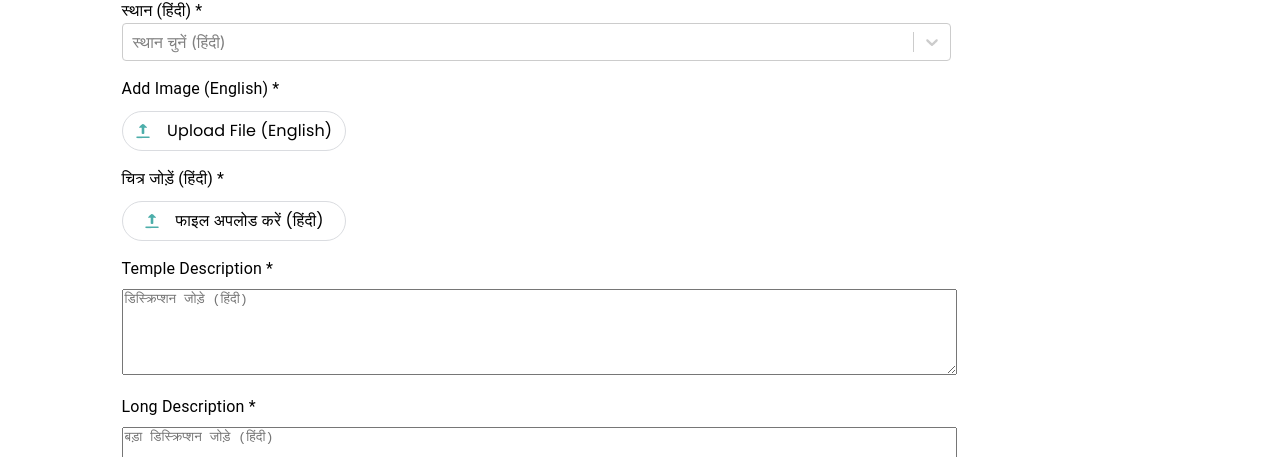
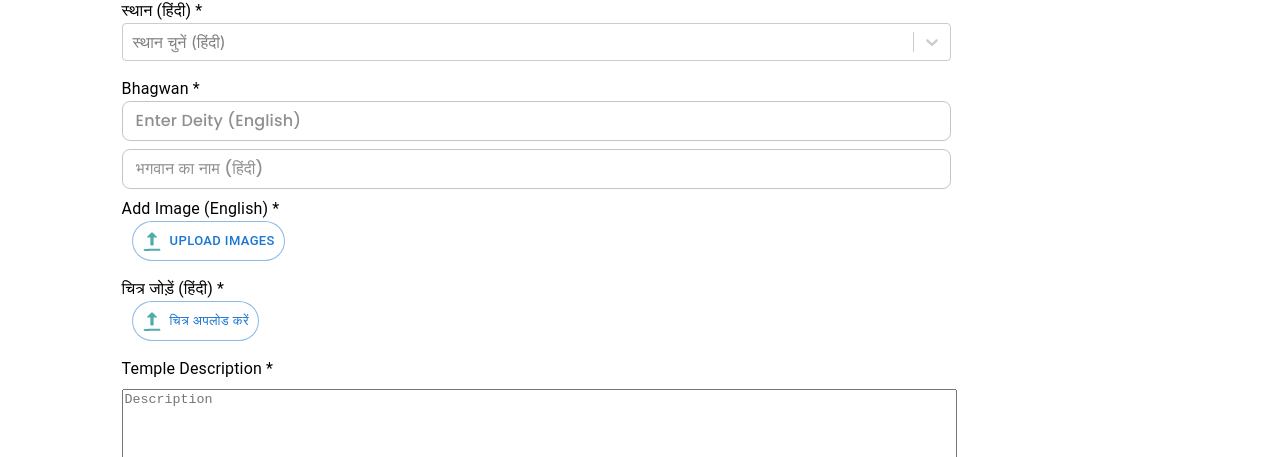
Before and after one commit to manishsharma32/DevYogam_Client, a React (Create React App) app: page /mandir/create in a window 1280 px wide. Shown: the part 343-800 px from the top of the page. Built offline with nearby package versions, Linux system fonts and the light colour scheme; no server answers; a web font is replaced by a local one.

Commit message:
integrate create temple api

```diff
--- a/src/pages/mandir/AddTemple.js
+++ b/src/pages/mandir/AddTemple.js
@@ -12,6 +12,10 @@ import * as Yup from "yup";
 import { CreatePoojaAPI } from "../../services/CreatePoojaAPI";
 import UploadIcon from "../../assests/upload-icon.svg";
 import CloseIcon from "@mui/icons-material/Close";
+import { CreateTempleAPI } from "../../services/CreateTempleAPI";
+const MAX_LOGOS = 5;
+const MAX_SIZE = 5 * 1024 * 1024;
+const SUPPORTED_FORMATS = ["image/jpg", "image/jpeg", "image/png", "image/gif"];
 
 // Validation Schema
 const validationSchema = Yup.object().shape({
@@ -80,7 +84,14 @@ const initialValues = {
   },
   benefit: [{ title: "", titleHi: "", description: "", descriptionHi: "" }],
   faq: [{ question: "", questionHi: "", answer: "", answerHi: "" }],
+  logoImages: [],          // Add this
+  logoImagesHi: [],        // Add this
+  newLogoImages: [],       // Also referenced in upload function
+  newLogoImagesHi: [],     // Also referenced in upload function
+  removedLogoImageIds: [], // Also referenced in remove function
+  removedLogoImageIdsHi: []// Also referenced in remove function
 };
+
 
 export default function AddTemple({ open, handleClose }) {
   const [poojaData, setPoojaData] = useState(initialValues);
@@ -119,10 +130,83 @@ export default function AddTemple({ open, handleClose }) {
     callback(filtered);
   };
 
+  const handleLogoImagesUpload = (event, values, setFieldValue) => {
+    const files = Array.from(event.target.files);
+    const combined = [...(values.logoImages || []), ...files].slice(
+      0,
+      MAX_LOGOS
+    );
+    setFieldValue("logoImages", combined);
+    setFieldValue(
+      "newLogoImages",
+      [...(values.newLogoImages || []), ...files].slice(0, MAX_LOGOS)
+    );
+  };
+  const removeLogoImage = (index, values, setFieldValue) => {
+    const updated = [...values.logoImages];
+    const removedFile = updated[index];
+    if (removedFile && removedFile._id) {
+      setFieldValue("removedLogoImageIds", [
+        ...(values.removedLogoImageIds || []),
+        removedFile._id,
+      ]);
+    } else {
+      setFieldValue(
+        "newLogoImages",
+        (values.newLogoImages || []).filter((file) => file !== removedFile)
+      );
+    }
+
+    updated.splice(index, 1);
+    setFieldValue("logoImages", updated);
+  };
+  const handleLogoImagesUploadHi = (event, values, setFieldValue) => {
+    const files = Array.from(event.target.files);
+    const combined = [...(values.logoImagesHi || []), ...files].slice(
+      0,
+      MAX_LOGOS
+    );
+    setFieldValue("logoImagesHi", combined);
+    setFieldValue(
+      "newLogoImagesHi",
+      [...(values.newLogoImagesHi || []), ...files].slice(0, MAX_LOGOS)
+    );
+  };
+  const removeLogoImageHi = (index, values, setFieldValue) => {
+    const updated = [...values.logoImagesHi];
+    const removedFile = updated[index];
+    if (removedFile && removedFile._id) {
+      setFieldValue("removedLogoImageIdsHi", [
+        ...(values.removedLogoImageIdsHi || []),
+        removedFile._id,
+      ]);
+    } else {
+      setFieldValue(
+        "newLogoImagesHi",
+        (values.newLogoImagesHi || []).filter((file) => file !== removedFile)
+      );
+    }
+
+    updated.splice(index, 1);
+    setFieldValue("logoImagesHi", updated);
+  };
   const handleSubmit = async (val) => {
-    const res = await CreatePoojaAPI(val);
+    const formData = new FormData();
+    Object.keys(val).forEach((key) => {
+      if (key === "logoImages") {
+        val.logoImages.forEach((file) => {
+          formData.append("logoImages", file);
+        });
+      } else if (key === "logoImagesHi") {
+        val.logoImages.forEach((file) => {
+          formData.append("logoImagesHi", file);
+        });
+      } else if (val[key] !== null && val[key] !== undefined) {
+        formData.append(key, val[key]);
+      }
+    });
+    await CreateTempleAPI(val);
   };
-
   return (
     <GlobalCssStyles>
       <Box style={{ width: "90%", margin: "auto", marginTop: "2%   " }}>
@@ -249,7 +333,39 @@ export default function AddTemple({ open, handleClose }) {
                         </Typography>
                       )}
                     </Grid>
-
+                    <Grid item xs={12} sm={12} sx={{ mb: 1 }}>
+                      <Typography className="policy-form-label policy-text-field-label">
+                        Bhagwan <span className="required-icon">*</span>
+                      </Typography>
+                      <Stack spacing={1}>
+                        <CustomTextField
+                          id="bhagwan"
+                          name="bhagwan"
+                          value={values.bhagwan}
+                          autoComplete="off"
+                          onChange={handleChange}
+                          onBlur={handleBlur}
+                          placeholder="Enter Deity (English)"
+                          fullWidth
+                          size="small"
+                          error={touched.bhagwan && Boolean(errors.bhagwan)}
+                          helperText={touched.bhagwan && errors.bhagwan}
+                        />
+                        <CustomTextField
+                          id="bhagwanHi"
+                          name="bhagwanHi"
+                          value={values.bhagwanHi}
+                          autoComplete="off"
+                          onChange={handleChange}
+                          onBlur={handleBlur}
+                          placeholder="भगवान का नाम (हिंदी)"
+                          fullWidth
+                          size="small"
+                          error={touched.bhagwanHi && Boolean(errors.bhagwanHi)}
+                          helperText={touched.bhagwanHi && errors.bhagwanHi}
+                        />
+                      </Stack>
+                    </Grid>
                     {/* File upload (English) */}
                     <Grid item xs={12} sm={12} sx={{ mb: 2 }}>
                       <Typography className="policy-form-label policy-text-field-label">
@@ -258,70 +374,81 @@ export default function AddTemple({ open, handleClose }) {
                       </Typography>
                       <input
                         type="file"
-                        id="file-upload-english"
+                         id="logo-images-upload"
                         style={{ display: "none" }}
                         accept="image/*"
                         onChange={(e) => {
-                          if (e.target.files && e.target.files[0]) {
-                            setFieldValue("file", e.target.files[0]);
-                          }
+                         handleLogoImagesUpload(e,values,setFieldValue)
                         }}
                       />
-                      {values.file ? (
                      <Box
                         sx={{
                           display: "flex",
+                          flexDirection: "row",
                           alignItems: "center",
-                            gap: "1rem",
+                          flexWrap: "wrap",
+                          gap: "0.7rem",
                         }}
                       >
-                          <Typography className="evidence-details-text">
-                            {values.file.name}
+                        {values?.logoImages &&
+                          values?.logoImages?.map((file, idx) => (
+                            <Box
+                              key={idx}
+                              sx={{
+                                display: "flex",
+                                alignItems: "center",
+                                background: "#f3f2f1",
+                                padding: "4px 10px",
+                                borderRadius: 12,
+                                mb: 0.5,
+                              }}
+                            >
+                              <Typography sx={{ fontFamily: "Poppins" }}>
+                                {file.name}
                               </Typography>
-                          <CloseIcon
-                            style={{ cursor: "pointer" }}
-                            fontSize="small"
-                            onClick={() => {
-                              setFieldValue("file", null);
+                              <IconButton
+                                size="small"
+                                onClick={() =>
+                                  removeLogoImage(idx, values, setFieldValue)
+                                }
+                              >
+                                <CloseIcon fontSize="small" />
+                              </IconButton>
+                            </Box>
+                          ))}
+                        {(values.logoImages?.length ?? 0) < MAX_LOGOS && (
+                          <Button
+                            type="button"
+                            variant="outlined"
+                            size="small"
+                            style={{
+                              minHeight: "2.5rem",
+                              marginLeft: "10px",
+                              borderRadius: 20,
+                              background: "#fff",
                             }}
-                          />
-                        </Box>
-                      ) : (
-                        <button
-                          type="button"
                             onClick={() =>
                               document
-                              .getElementById("file-upload-english")
+                                .getElementById("logo-images-upload")
                                 .click()
                             }
-                          style={{
-                            background: "white",
-                            marginTop: "10px",
-                            borderRadius: "20px",
-                            width: "14rem",
-                            height: "2.5rem",
-                            color: "black",
-                            fontWeight: 500,
-                            border: "1px solid #DADCE0",
-                            display: "flex",
-                            alignItems: "center",
-                            justifyContent: "center",
-                            gap: "1rem",
-                          }}
                           >
-                          <img src={UploadIcon} alt="Upload" />
-                          <Typography style={{ fontFamily: "Poppins" }}>
-                            Upload File (English)
-                          </Typography>
-                        </button>
+                            <img
+                              src={UploadIcon}
+                              alt="Upload"
+                              style={{ width: 20, marginRight: 8 }}
+                            />
+                            Upload Images
+                          </Button>
                         )}
-                      {touched.file && errors.file && (
+                      </Box>
+                      {touched.logoImages && errors.logoImages && (
                         <Typography
                           color="error"
                           variant="caption"
                           className="error-msg"
                         >
-                          {errors.file}
+                          {errors.logoImages}
                         </Typography>
                       )}
                     </Grid>
@@ -334,70 +461,83 @@ export default function AddTemple({ open, handleClose }) {
                       </Typography>
                       <input
                         type="file"
-                        id="file-upload-hindi"
+                        id="logo-images-upload-hi"
                         style={{ display: "none" }}
                         accept="image/*"
                         onChange={(e) => {
-                          if (e.target.files && e.target.files[0]) {
-                            setFieldValue("fileHi", e.target.files[0]);
-                          }
+                           handleLogoImagesUploadHi(e, values, setFieldValue)
                         }}
                       />
-                      {values.fileHi ? (
                       <Box
                         sx={{
                           display: "flex",
+                          flexDirection: "row",
                           alignItems: "center",
-                            gap: "1rem",
+                          flexWrap: "wrap",
+                          gap: "0.7rem",
                         }}
                       >
-                          <Typography className="evidence-details-text">
-                            {values.fileHi.name}
-                          </Typography>
-                          <CloseIcon
-                            style={{ cursor: "pointer" }}
-                            fontSize="small"
-                            onClick={() => {
-                              setFieldValue("fileHi", null);
-                            }}
-                          />
-                        </Box>
-                      ) : (
-                        <button
-                          type="button"
-                          onClick={() =>
-                            document.getElementById("file-upload-hindi").click()
-                          }
-                          style={{
-                            background: "white",
-                            marginTop: "10px",
-                            borderRadius: "20px",
-                            width: "14rem",
-                            height: "2.5rem",
-                            color: "black",
-                            fontWeight: 500,
-                            border: "1px solid #DADCE0",
+                        {values.logoImagesHi &&
+                          values.logoImagesHi.map((file, idx) => (
+                            <Box
+                              key={idx}
+                              sx={{
                                 display: "flex",
                                 alignItems: "center",
-                            justifyContent: "center",
-                            gap: "1rem",
+                                background: "#f3f2f1",
+                                padding: "4px 10px",
+                                borderRadius: 12,
+                                mb: 0.5,
                               }}
                             >
-                          <img src={UploadIcon} alt="Upload" />
-                          <Typography style={{ fontFamily: "Poppins" }}>
-                            फाइल अपलोड करें (हिंदी)
+                              <Typography sx={{ fontFamily: "Poppins" }}>
+                                {file.name}
                               </Typography>
-                        </button>
+                              <IconButton
+                                size="small"
+                                onClick={() =>
+                                  removeLogoImageHi(idx, values, setFieldValue)
+                                }
+                              >
+                                <CloseIcon fontSize="small" />
+                              </IconButton>
+                            </Box>
+                          ))}
+                        {values.logoImagesHi.length < MAX_LOGOS && (
+                          <Button
+                            type="button"
+                            variant="outlined"
+                            size="small"
+                            style={{
+                              minHeight: "2.5rem",
+                              marginLeft: "10px",
+                              borderRadius: 20,
+                              background: "#fff",
+                            }}
+                            onClick={() =>
+                              document
+                                .getElementById("logo-images-upload-hi")
+                                .click()
+                            }
+                          >
+                            <img
+                              src={UploadIcon}
+                              alt="Upload"
+                              style={{ width: 20, marginRight: 8 }}
+                            />
+                            चित्र अपलोड करें
+                          </Button>
                         )}
-                      {touched.fileHi && errors.fileHi && (
+                      </Box>
+                      {touched.logoImages && errors.logoImages && (
                         <Typography
                           color="error"
                           variant="caption"
                           className="error-msg"
                         >
-                          {errors.fileHi}
+                          {errors.logoImages}
                         </Typography>
-                      )}
+                      )}{" "}
                     </Grid>
 
                     {/* Benefits Field Array - max 3 */}
@@ -413,7 +553,7 @@ export default function AddTemple({ open, handleClose }) {
                         as="textarea"
                         name="description"
                         sx={{ minWidth: "100%", minHeight: "10vh" }}
-                        placeholder="डिस्क्रिप्शन जोड़े (हिंदी)"
+                        placeholder="Description"
                         value={values.description}
                         onChange={handleChange}
                         onBlur={handleBlur}
@@ -430,6 +570,27 @@ export default function AddTemple({ open, handleClose }) {
                           errors.description
                         }
                       />
+                       <CustomTextField
+                        as="textarea"
+                        name="descriptionHi"
+                        sx={{ minWidth: "100%", minHeight: "10vh" }}
+                        placeholder="डिस्क्रिप्शन जोड़े (हिंदी)"
+                        value={values.descriptionHi}
+                        onChange={handleChange}
+                        onBlur={handleBlur}
+                        fullWidth
+                        size="small"
+                        error={
+                          touched.descriptionHi &&
+                          touched.descriptionHi &&
+                          Boolean(errors.descriptionHi)
+                        }
+                        helperText={
+                          touched.descriptionHi &&
+                          touched.descriptionHi &&
+                          errors.descriptionHi
+                        }
+                      />
                     </Grid>
                     {/* Long Description  */}
                     <Grid item xs={12} sm={12} sx={{ mb: 2 }}>
@@ -444,7 +605,7 @@ export default function AddTemple({ open, handleClose }) {
                         as="textarea"
                         name="longDescription"
                         sx={{ minWidth: "100%", minHeight: "15vh" }}
-                        placeholder="बड़ा डिस्क्रिप्शन जोड़े (हिंदी)"
+                        placeholder="Long Description"
                         value={values?.longDescription}
                         onChange={handleChange}
                         onBlur={handleBlur}
@@ -459,6 +620,27 @@ export default function AddTemple({ open, handleClose }) {
                           touched.longDescription &&
                           touched.longDescription &&
                           errors.longDescription
+                        }
+                      />
+                       <CustomTextField
+                        as="textarea"
+                        name="longDescriptionHi"
+                        sx={{ minWidth: "100%", minHeight: "15vh" }}
+                        placeholder="बड़ा डिस्क्रिप्शन जोड़े (हिंदी)"
+                        value={values?.longDescriptionHi}
+                        onChange={handleChange}
+                        onBlur={handleBlur}
+                        fullWidth
+                        size="small"
+                        error={
+                          touched.longDescriptionHi &&
+                          touched.longDescriptionHi &&
+                          Boolean(errors.longDescriptionHi)
+                        }
+                        helperText={
+                          touched.longDescriptionHi &&
+                          touched.longDescriptionHi &&
+                          errors.longDescriptionHi
                         }
                       />
                     </Grid>
@@ -478,7 +660,7 @@ export default function AddTemple({ open, handleClose }) {
                         type="submit"
                         disabled={!isValid || !dirty}
                       >
-                        Create Pooja
+                        Create Temple
                       </Button>
                     </Box>
                   </Grid>
--- a/src/pages/mandir/Mandir.js
+++ b/src/pages/mandir/Mandir.js
@@ -11,7 +11,6 @@ export default function Mandir() {
     const res = await GetAllTempleAPI();
     setTempleData(res);
   };
-
   useEffect(() => {
     getTemple();
   }, []);
--- /dev/null
+++ b/src/services/CreateTempleAPI.js
@@ -0,0 +1,63 @@
+import axiosInstance from "../utils/axiosConfig";
+
+export const CreateTempleAPI = async (data) => {
+  console.log("apicall", data);
+
+  const transformData = (data) => {
+    const formData = new FormData();
+
+    // Simple Strings
+    formData.append("title", data.title);
+    formData.append("titleHi", data.titleHi);
+    formData.append("bhagwan", data.subtitle);
+    formData.append("bhagwanHi", data.subtitleHi);
+
+    // Locations
+    formData.append("location", data.originator?.value || "");
+    formData.append("locationHi", data.originatorHi?.value || "");
+    formData.append("templeDescription",data.description)
+    formData.append("templeDescriptionHi",data.descriptionHi)
+    formData.append("longDescription",data.longDescription)
+    formData.append("longDescriptionHi",data.longDescriptionHi)
+
+
+    if (Array.isArray(data.logoImages)) {
+      data.logoImages.forEach((file) => {
+        formData.append("images", file);
+      });
+    }
+    if (Array.isArray(data.logoImagesHi)) {
+      data.logoImagesHi.forEach((file) => {
+        formData.append("images_hi", file);
+      });
+    }
+
+    return formData;
+  };
+
+  try {
+    const formattedData = transformData(data);
+
+    const response = await axiosInstance.post("/api/temples", formattedData, {
+      headers: {
+        "Content-Type": "multipart/form-data",
+      },
+    });
+
+    if (response?.status === 200) {
+      return response?.data;
+    }
+  } catch (error) {
+    if (error.response?.data) {
+      return { error: error.response.data.msg };
+    } else if (
+      error.code === "ECONNABORTED" ||
+      error.message === "Network Error"
+    ) {
+      return { error: "Connection timed out. Please try again later." };
+    }
+    // Log other unexpected errors
+    console.error(error);
+    return { error: "Something went wrong." };
+  }
+};
--- a/src/utils/constant/Constant.js
+++ b/src/utils/constant/Constant.js
@@ -9,9 +9,9 @@ import avatar5 from "../../assests/avatar5.jpg";
 // import avatar9 from "../assests/avatar9.jpg";
 // import avatar10 from "../assests/avatar10.jpg";
 
-export const baseURL = process.env.REACT_APP_API_BASE_URL_SERVER
+// export const baseURL = process.env.REACT_APP_API_BASE_URL_SERVER
 // export const baseURL = process.env.REACT_APP_API_BASE_URL_LOCAL
-// export const baseURL = 'http://localhost:5000'
+export const baseURL = 'http://localhost:5000'
 
 
 
```
Lines whose indentation alone changed are shown as unchanged.
